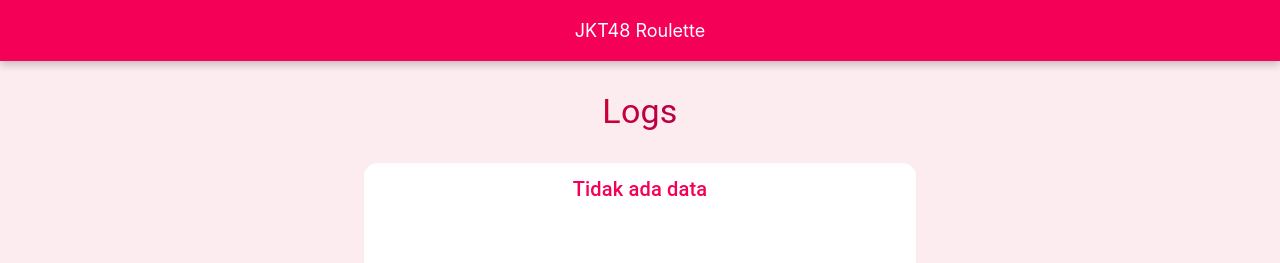
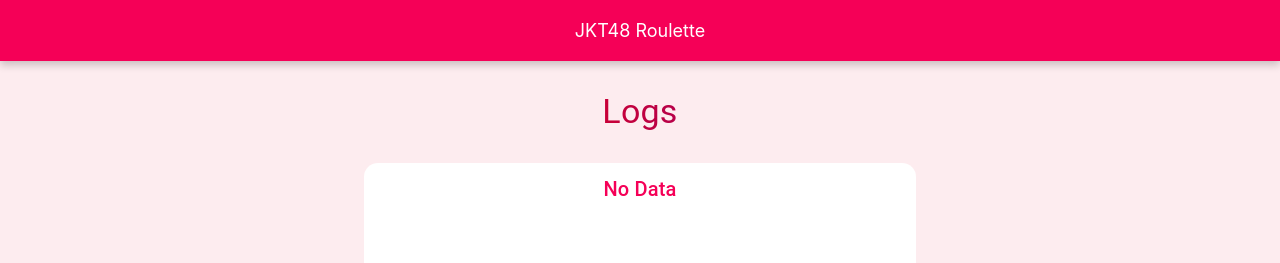
Before and after one commit to rksrbbn/j-roulette, a React (Create React App) app: page /logs in a window 1280 px wide. Shown: the top 263 px of the page. Built offline with nearby package versions, Linux system fonts and the light colour scheme.

Commit message:
ui improvement

```diff
--- a/src/pages/roulette/logs.js
+++ b/src/pages/roulette/logs.js
@@ -22,8 +22,8 @@
 
                 <div style={{ marginTop: '30px', display: 'flex', flexDirection: 'column', alignItems: 'center', height:'500px', overflowY: 'auto', backgroundColor: 'white', borderRadius: '14px', padding: '10px', color: '#f50057' }}>
                     {history.length > 0 ? history.map((item, index) => (
-                        <small key={index} variant='h6'>[{new Date(item.timestamp).toLocaleString()}] You have Obtained {item.memberName}</small>
-                    )) : <Typography variant='h6'>Tidak ada data</Typography>}
+                        <small key={index} variant='h6'>[{new Date(item.timestamp).toLocaleString()}] You have Obtained <span style={{ color: '#f50057', fontWeight: 'bold' }}>{item.memberName}</span></small>
+                    )) : <Typography variant='h6'>No Data</Typography>}
                 </div>
 
                 <Button fullWidth variant='outlined' color='error' style={{ marginTop: '30px' }} onClick={() => navigate('/')}>HOME</Button>
```
